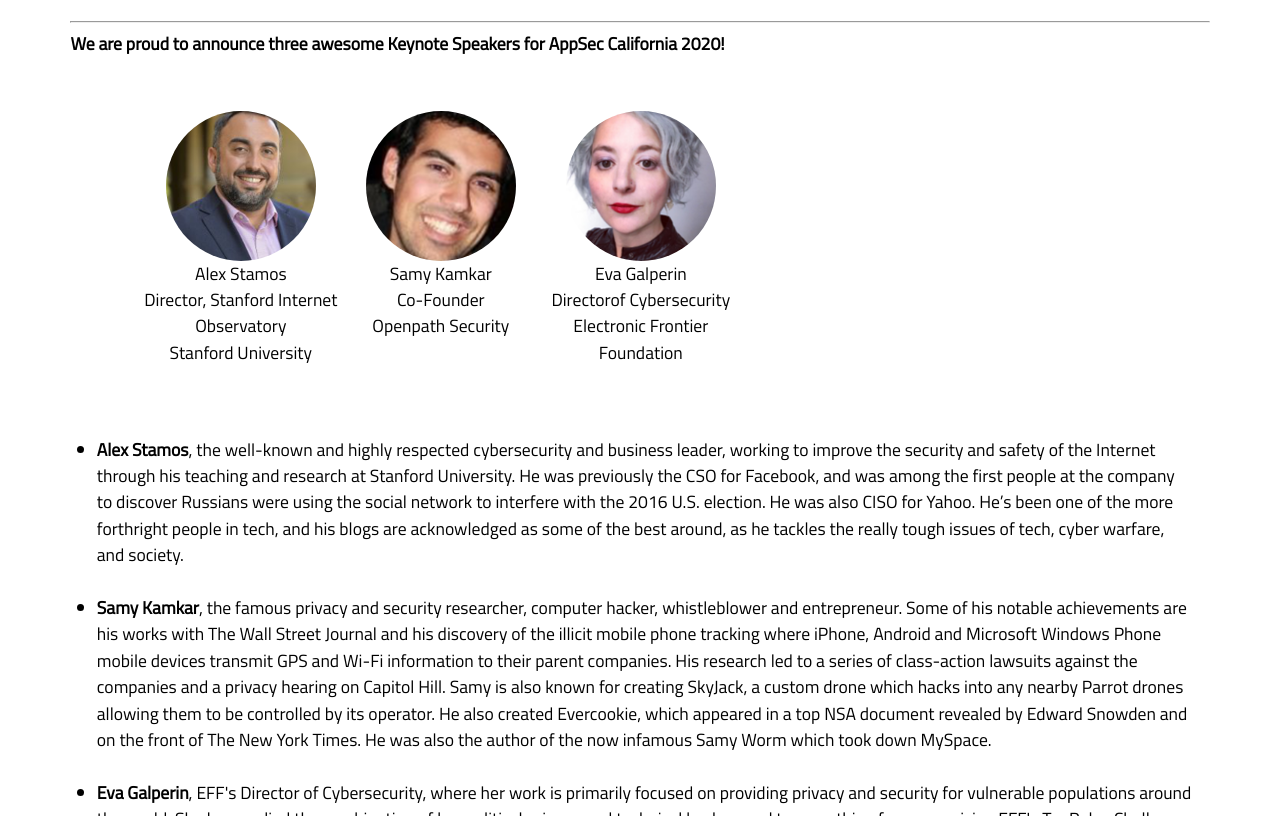
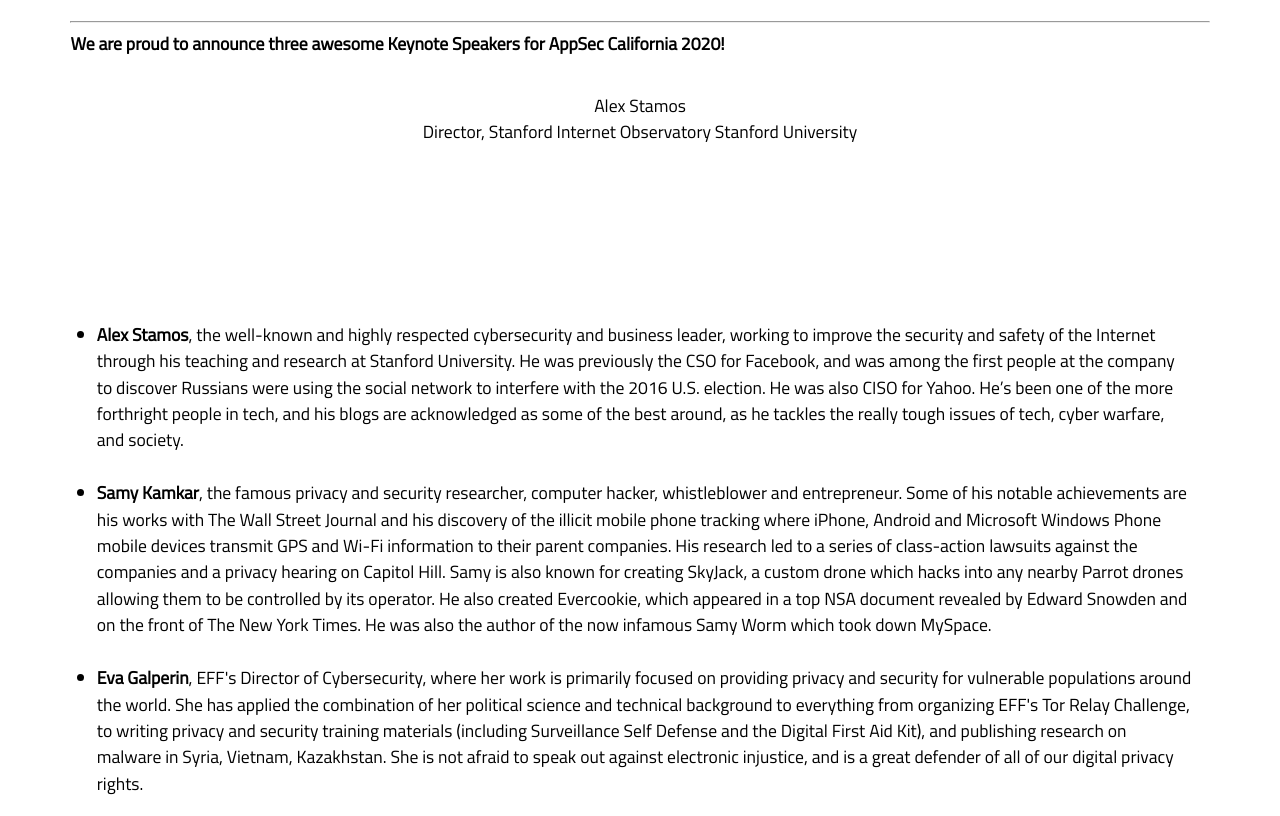
Before and after one commit to OWASP/2020-appseccalifornia, a Jekyll site: the page built from index.html, in a window 1280 px wide and 900 px high, scrolled down 1314 px, cut to the strip 0-816 px from the top of the window. Built offline with Jekyll 4.4.1, drawn with Linux system fonts in a browser that asks for light colours; some web fonts are replaced; comment, search, counter and statistics services are not loaded.

```diff
--- a/index.html
+++ b/index.html
@@ -29,27 +29,12 @@
 <hr>
 <div><b>We are proud to announce three awesome Keynote Speakers for AppSec California 2020!</b>
 <section class="team-list">
-        <ul>
-        <li>
+		<div align="center">
                 <div style="background-image: url(../../assets/images/speakers/stamos_scaled.png)" alt="Alex Stamos"></div>
                 <h4>Alex Stamos</h4>
                 <span class="role">Director, Stanford Internet Observatory</span>
                 <span class="role">Stanford University</span>
-        </li>
-        <li>
-                <div style="background-image: url(../../assets/images/speakers/samy_scaled.png)" alt="Samy Kamkar"></div>
-                <h4>Samy Kamkar</h4>
-                <span class="role">Co-Founder</span>
-                <span class="role">Openpath Security</span>
-        </li>
-
-        <li>
-                <div style="background-image: url(../../assets/images/speakers/eva_galperin_scaled.png)" alt="Eva Galperin"></div>
-                <h4>Eva Galperin</h4>
-                <span class="role">Directorof Cybersecurity</span>
-                <span class="role">Electronic Frontier Foundation</span>
-        </li>
-        </ul>
+		</div>
 </section>
 <ul>
 <li><b>Alex Stamos</b>, the well-known and highly respected cybersecurity and business leader, working to improve the security and safety of the Internet through his teaching and research at Stanford University. He was previously the CSO for Facebook, and was among the first people at the company to discover Russians were using the social network to interfere with the 2016 U.S. election. He was also CISO for Yahoo. He’s been one of the more forthright people in tech, and his blogs are acknowledged as some of the best around, as he tackles the really tough issues of tech, cyber warfare, and society.</li>
```
